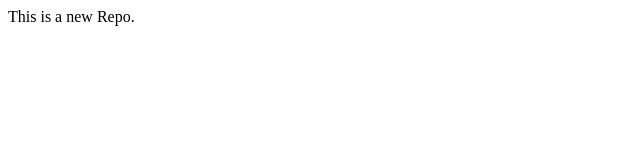
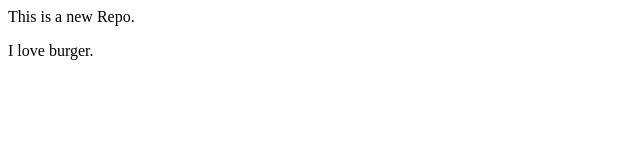
Before and after one commit to sabbirakash/LocalRepo2, a plain HTML site: page index.html in a window 1280 px wide. Shown: the full height of the page, 0-640 px from the left. Drawn offline with Linux system fonts and the light colour scheme.

Commit message:
Add new line.

```diff
--- a/index.html
+++ b/index.html
@@ -1 +1,2 @@
 <p>This is a new Repo.</p>
+<p>I love burger.</p>
```
